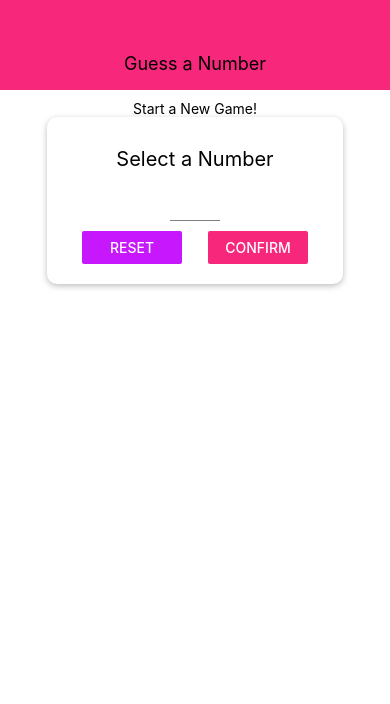
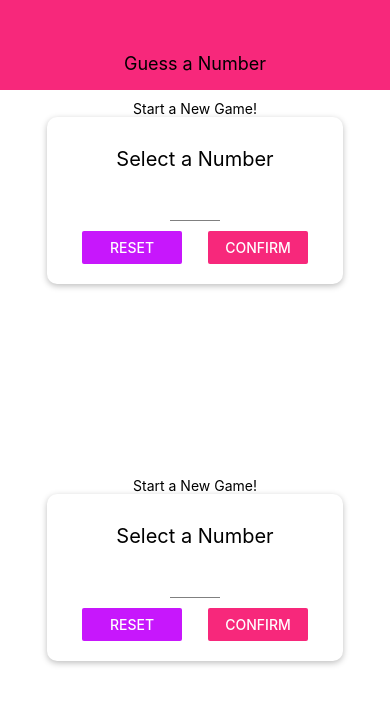
Before and after one commit to kristenIngelman98/rn-guess-number, a React Native app: screen / in a window 390 px wide. Shown: the top 704 px of the page. Built offline with nearby package versions, Linux system fonts and the light colour scheme.

Commit message:
made changes to StartGameScreen and GameScreen files

```diff
--- a/App.js
+++ b/App.js
@@ -1,13 +1,27 @@
-import React from 'react';
-import { StyleSheet, Text, View } from 'react-native';
+import React, { useState } from 'react';
+import { StyleSheet, View } from 'react-native';
 import Header from './components/Header';
 import StartGameScreen from './screens/StartGameScreen';
+import GameScreen from './screens/GameScreen';
 
 export default function App() {
+  const [userNumber, setUserNumber] = useState();
+
+  const startGameHandler = (selectedNumber) => {
+    setUserNumber(selectedNumber);
+  };
+
+  let content = <StartGameScreen onStartGame={startGameHandler}/>;
+
+  if (userNumber) {
+    content = <GameScreen userChoice={userNumber} />
+  }
+
   return (
     <View style={styles.screen}>
       <Header title="Guess a Number"/>
       <StartGameScreen />
+      {content}
     </View>
   );
 }
--- a/screens/GameScreen.js
+++ b/screens/GameScreen.js
@@ -0,0 +1,51 @@
+import React, { useState } from 'react';
+import { View, Text, StyleSheet, Button } from 'react-native';
+import NumberContainer from '../components/NumberContainer';
+import Card from '../components/Card';
+
+const generateRandomBetween = (min, max, exclude) => {
+    min = Math.ceil(min);
+    max = Math.floor(max);
+    const rndNum = Math.floor(Math.random() * (max - min)) + min;
+    if (rndNum === exclude) {
+        return generateRandomBetween(min, max, exclude);
+    } else {
+        return rndNum;
+    }
+};
+
+
+const GameScreen = props => {
+    const [currentGuess, setCurrentGuess] = useState(
+        generateRandomBetween(1, 100, props.userChoice)
+    );
+
+    return (
+        <View style={styles.screen}>
+            <Text>Opponents Guess</Text>
+            <NumberContainer>{currentGuess}</NumberContainer>
+            <Card style={styles.buttonContainer}>
+                <Button title="LOWER" onPress={() => {}}/>
+                <Button title="GREATER" onPress={() => {}}/>
+            </Card>
+        </View>
+    )
+};
+
+const styles = StyleSheet.create({
+    screen: {
+        flex: 1,
+        padding: 10,
+        alignItems: 'center'
+    },
+    buttonContainer: {
+        flexDirection: 'row',
+        justifyContent: 'space-around',
+        marginTop: 20,
+        width: 300,
+        maxWidth: '80%'
+    }
+
+});
+
+export default GameScreen;
--- a/screens/StartGameScreen.js
+++ b/screens/StartGameScreen.js
@@ -54,7 +54,7 @@
         <Card style={styles.summaryContainer}>
             <Text>You selected</Text>
             <NumberContainer>{selectedNumber}</NumberContainer>
-            <Button title="START GAME" />
+            <Button title="START GAME" onPress={() => onStartGame()} />
         </Card>
         }
 
```
